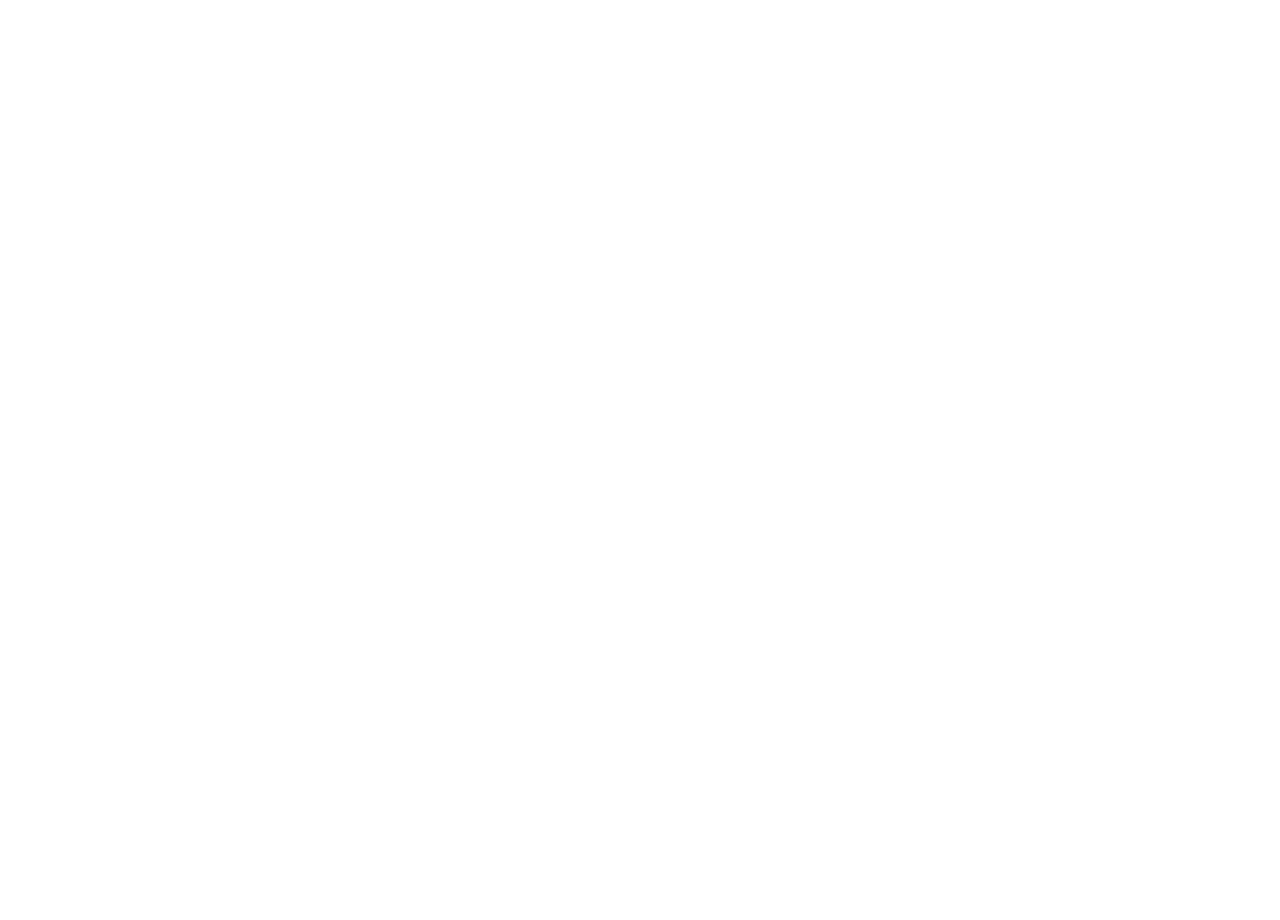
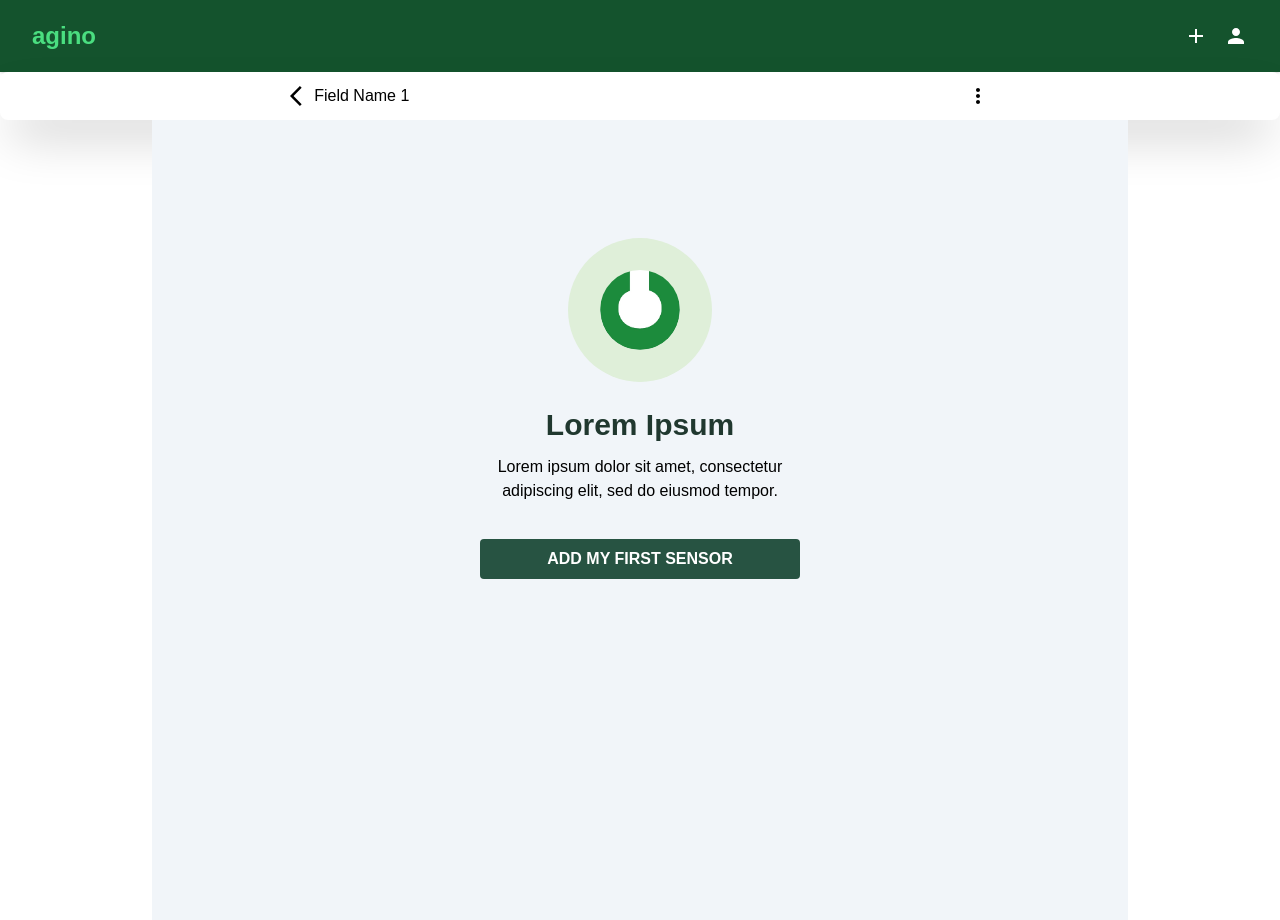
Before and after one commit to kidussintayehu/Farm-Advisor-Web, a React (Create React App) app: page /addsensor in a window 1280 px wide. Before the commit this address had no page. Before the commit the page ends 800 px from the top, so only its background shows below. Built offline with nearby package versions, Linux system fonts and the light colour scheme.

Commit message:
desktop-8 added

```diff
--- a/src/App.js
+++ b/src/App.js
@@ -9,6 +9,7 @@
 import Welcome from './Pages/Welcome/Welcome';
 import Addfield from './Pages/Addfield/Addfield';
 import Newfarm from './Pages/Newfarm/Newfarm';
+import AddSensor from './Pages/AddSensor/AddSensor';
 
 
 function App () {
@@ -19,6 +20,7 @@
        <Route path = "/field" element= { <Field />} />
        <Route path = "/welcome" element= { <Welcome />} />
        <Route path = "/addfield" element= { <Addfield />} />
+       <Route path = "/addsensor" element= { <AddSensor />} />
        <Route path = "/newfarm" element= { <Newfarm />} />
       </Routes>
     </BrowserRouter>
--- /dev/null
+++ b/src/Pages/AddSensor/AddSensor.jsx
@@ -0,0 +1,38 @@
+import Navbar from '../../Components/Navbar/Navbar';
+import sensor from '../../Assets/Images/sensor.jpg';
+import ArrowBackIosIcon from '@mui/icons-material/ArrowBackIos';
+import MoreVertOutlinedIcon from '@mui/icons-material/MoreVertOutlined';
+
+
+const AddSensor = () => {
+  return (
+    <div>
+      <Navbar/>
+      <div className='w-full flex flex-row justify-around rounded-lg p-3 shadow-2xl bg-white'>
+            <div className=' flex flex-row'>
+              <ArrowBackIosIcon/>
+              <h3> Field Name 1</h3>
+            </div>
+            <MoreVertOutlinedIcon />
+      </div>
+      <div class = "md:container bg-slate-100 h-screen ">
+        <div class = "h-[36rem] flex flex-col justify-center items-center ">
+          <span class = "p-8 bg-[#DFEFD9] rounded-full">
+             <img
+              class = "w-20 h-20 rounded-full" src={sensor} alt= "farm" />
+          </span>
+          <h1 class ="Roboto text-[30px] pt-5 font-bold text-[#20382F]">
+              Lorem Ipsum</h1>
+          <p class = "text-right md:text-center pt-2 pb-9 w-80">Lorem ipsum dolor sit amet, consectetur adipiscing elit,
+             sed do eiusmod tempor.
+              </p>
+          <button class = "bg-[#275342] hover:bg-[#14532d] w-80 text-white font-bold py-2 px-12 rounded">
+                ADD MY FIRST SENSOR
+          </button>
+       </div>
+       </div>
+  </div>
+  )
+}
+
+export default AddSensor
```
Also changed, not shown: src/Assets/Images/sensor.jpg (added).
